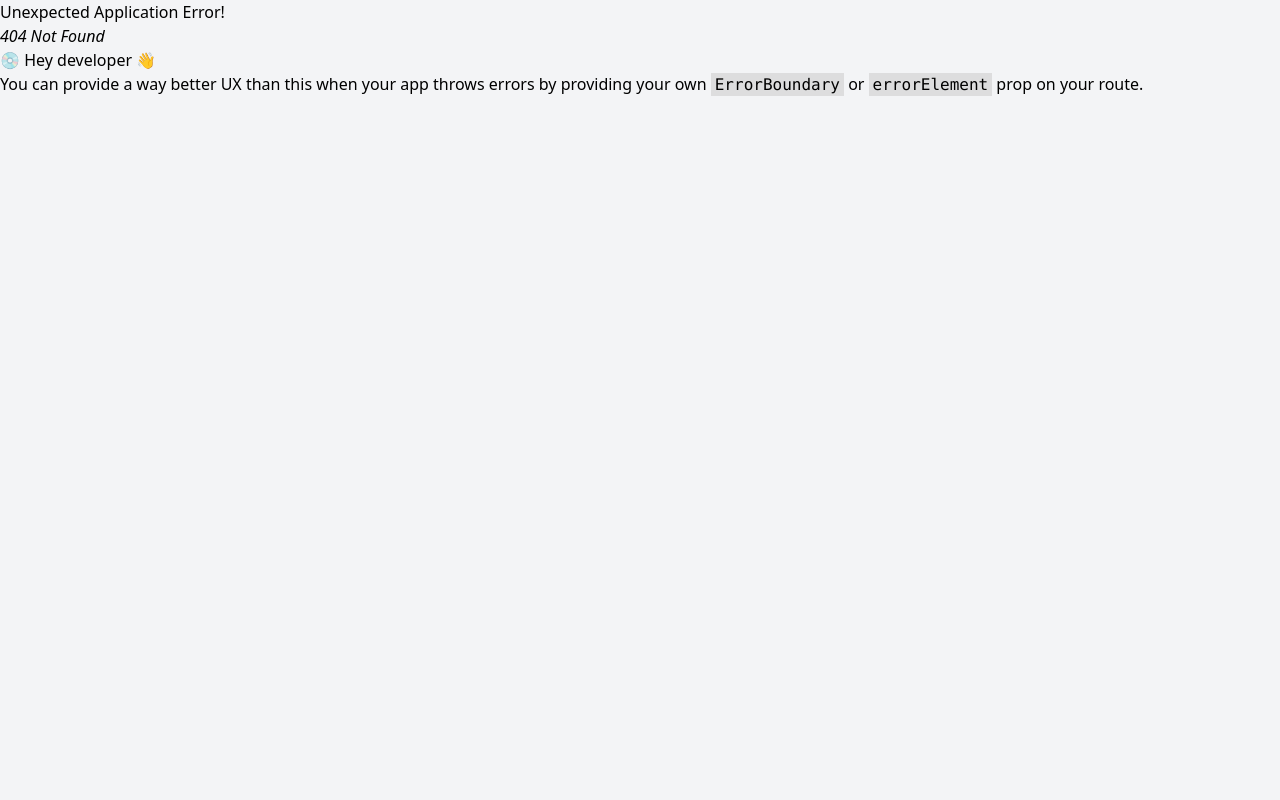
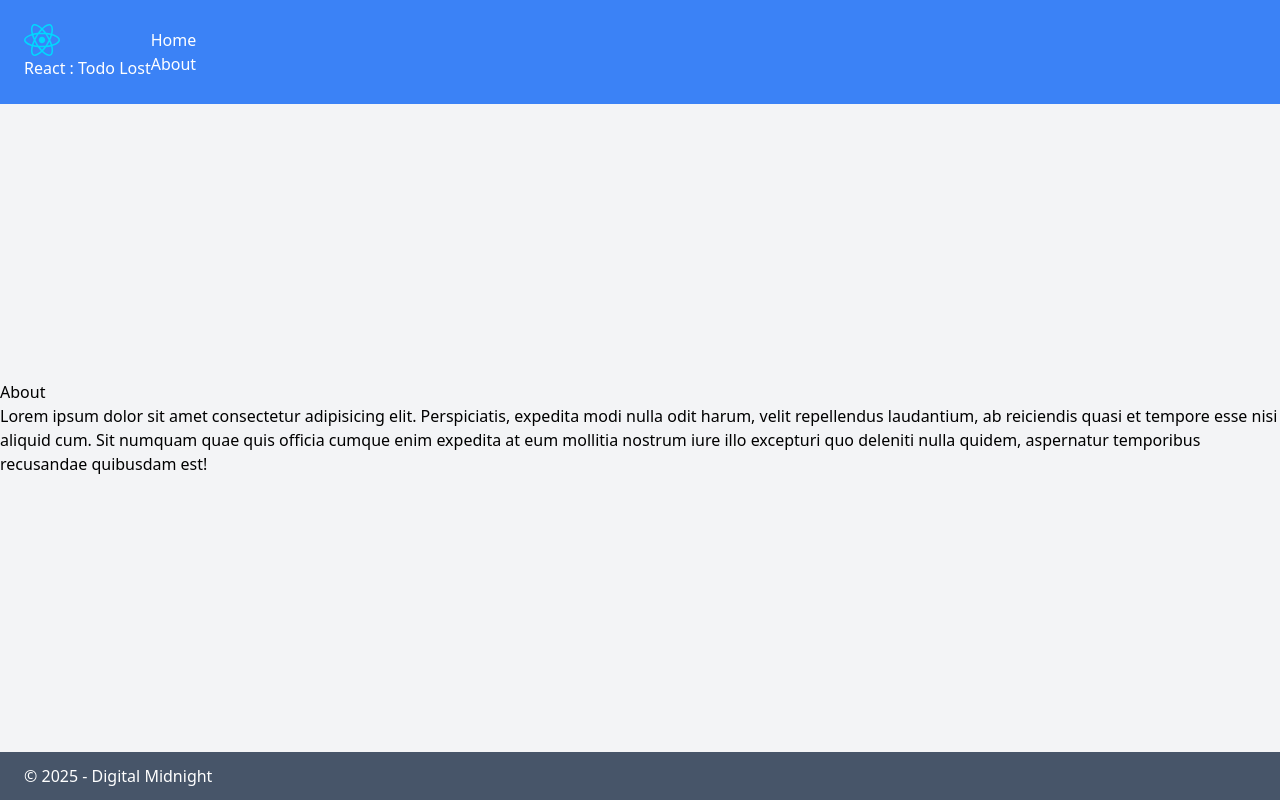
Before and after one commit to ParindaDear/React-PlayGround, a React (Vite) app: page /about in a window 1280 px wide. Before the commit this address had no page. Built offline with nearby package versions, Linux system fonts and the light colour scheme.

Commit message:
lesson : Add About page and update NavBar with links to Home and About for multi-page navigation (การ link จากอีกหน้าไปอีกหน้า)

```diff
--- a/src/App.jsx
+++ b/src/App.jsx
@@ -1,9 +1,8 @@
 import {Route, createBrowserRouter, createRoutesFromElements, RouterProvider} from "react-router-dom"
-
-
 
 import HomePage from "./pages/HomePage";
 import MainLayout from "./layouts/MainLayout";
+import AboutPage from "./pages/AboutPage";
 
 const App = () => {
 
@@ -13,6 +12,7 @@ const App = () => {
     createRoutesFromElements(
       <Route path="/" element={<MainLayout/>}>
         <Route index element={<HomePage />} />
+        <Route path="/about" element={<AboutPage />} />
       </Route>
     )
   );
--- a/src/components/NavBar.jsx
+++ b/src/components/NavBar.jsx
@@ -1,4 +1,5 @@
 import reactLogo from "../assets/react.svg"
+import { Link } from "react-router-dom";
 
 function NavBar() {
     return <header>
@@ -6,6 +7,14 @@ function NavBar() {
             <img src={reactLogo} alt="React Logo" />
             React : Todo Lost
         </div>
+        <ul className="hidden md:flex gap-x-6">
+            <li>
+                <Link to="/">Home</Link>
+            </li>
+            <li>
+                <Link to="/about">About</Link>
+            </li>
+        </ul>
     </header>
 }
 
--- /dev/null
+++ b/src/pages/AboutPage.jsx
@@ -0,0 +1,16 @@
+const AboutPage = () => {
+  return (
+    <div className="p-6 bg-white rounded-md shadow-sm">
+        <h1 className="font-bold text-2xl mb-3">About</h1>
+        <p>
+            Lorem ipsum dolor sit amet consectetur adipisicing elit.
+            Perspiciatis, expedita modi nulla odit harum, velit repellendus laudantium,
+            ab reiciendis quasi et tempore esse nisi aliquid cum. Sit numquam quae quis
+            officia cumque enim expedita at eum mollitia nostrum iure illo excepturi quo
+            deleniti nulla quidem, aspernatur temporibus recusandae quibusdam est!
+        </p>
+    </div>
+  );
+};
+
+export default AboutPage;
```
